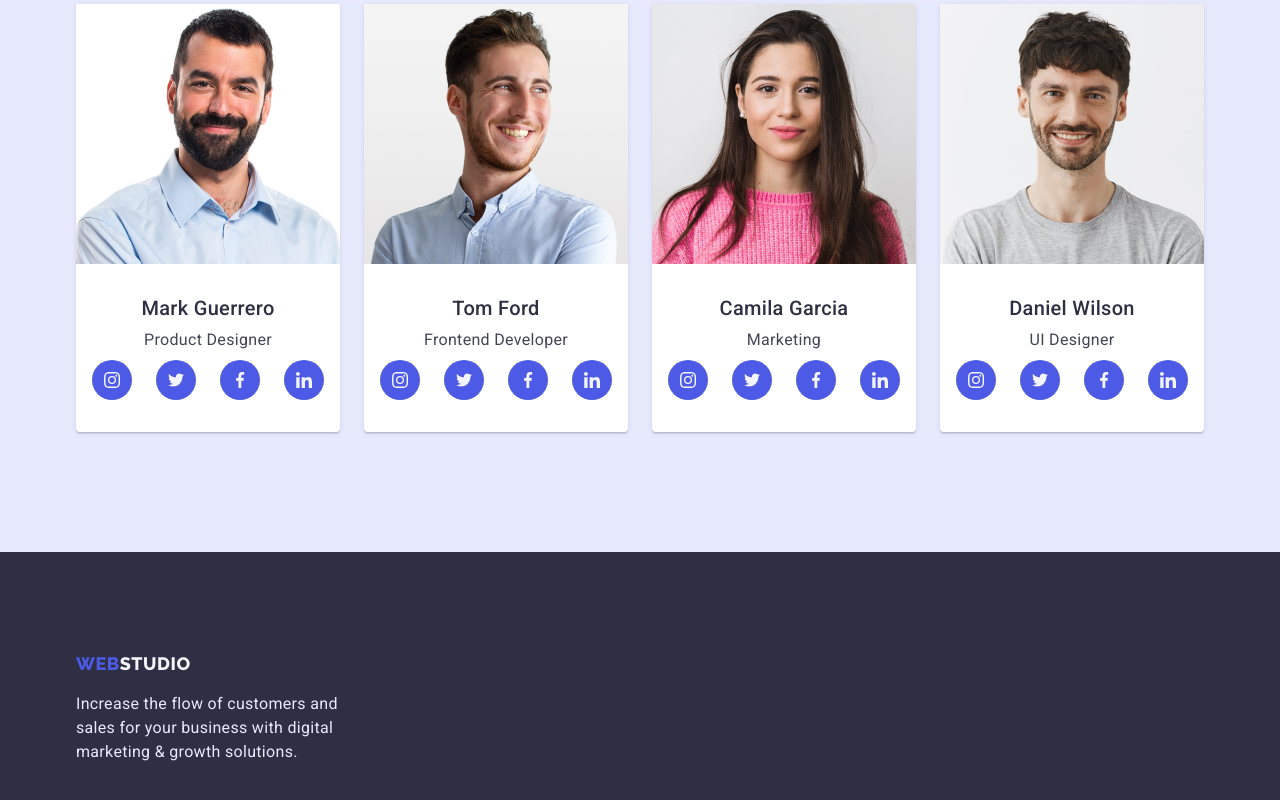
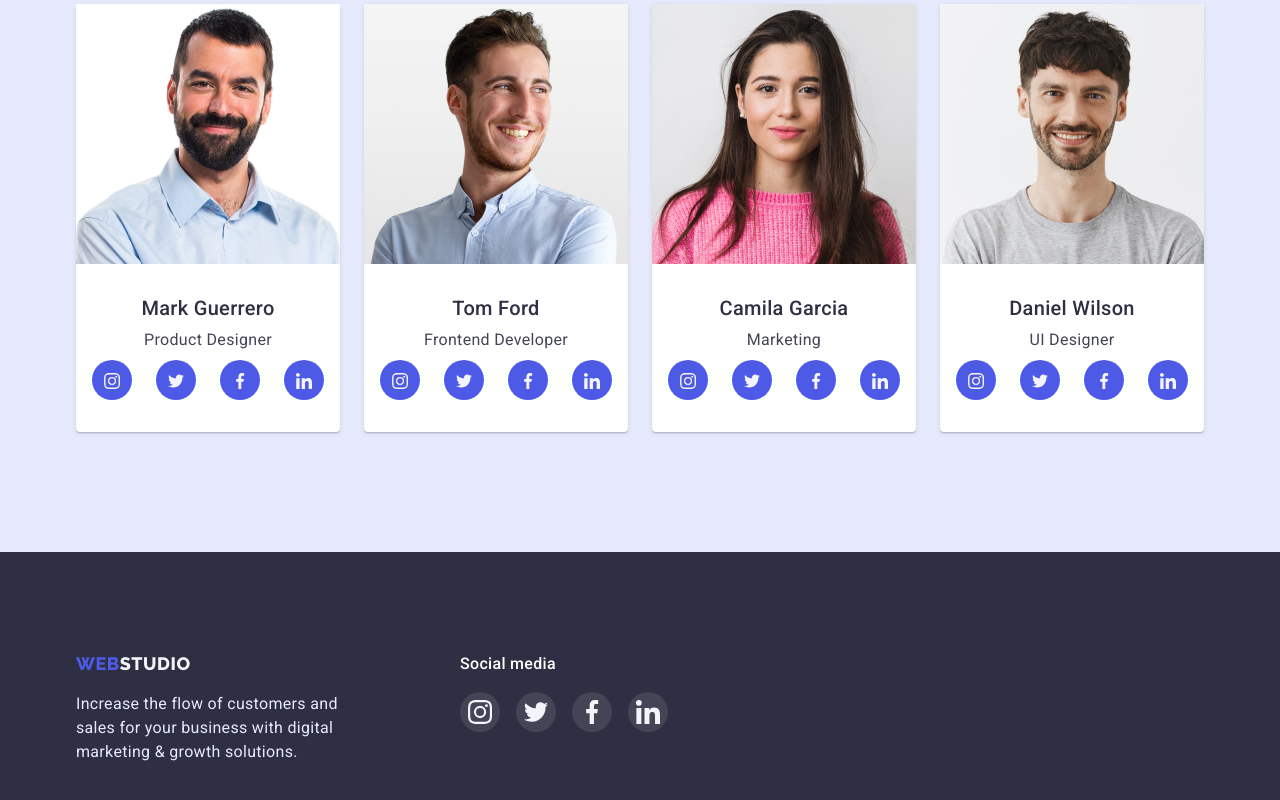
Before and after one commit to Ljuzifer/goit-markup-hw-04, a plain HTML site: page index.html in a window 1280 px wide. Shown: the part 1921-2721 px from the top of the page. Drawn offline with nearby package versions, Linux system fonts and the light colour scheme.

Commit message:
Clients section left

```diff
--- a/css/styles.css
+++ b/css/styles.css
@@ -9,6 +9,7 @@
   --accent-color: #404BBF;
   --logo-part-color: #4d5ae5;
   --footer-logo-part: #F4F4FD;
+  --footer-social-hover: #31D0AA;
 }
 
 /* body */
@@ -388,6 +389,10 @@ footer {
   padding-bottom: 100px;
 }
 
+.foot-logo-end {
+  margin-right: 120px;
+}
+
 .foot-part {
   color: var(--footer-logo-part);
 }
@@ -399,6 +404,43 @@ footer {
 .logo.foot-part {
   display: block;
   margin: 0 0 16px;
+}
+
+.media {
+  margin: 0 auto 16px 0;
+  font-weight: 500;
+  font-size: 16px;
+  line-height: 1.5;
+  letter-spacing: 0.02em;
+
+  color: var(--hero-text-color);
+}
+
+.social-list {
+  display: flex;
+  width: 208px;
+  text-align: center;
+  justify-content: space-between;
+  list-style: none;
+}
+
+.foot-link-back {
+  display: block;
+  border: transparent;
+  border-radius: 50%;
+  width: 40px;
+  height: 40px;
+  padding: 8px;
+  background-color: rgba(255, 255, 255, 0.1);
+}
+
+.foot-link-back:hover,
+.foot-link-back:focus {
+  background-color: var(--footer-social-hover);
+}
+
+.foot-info {
+  display: flex;
 }
 
 /* Portfolio */
--- a/index.html
+++ b/index.html
@@ -96,32 +96,32 @@
                             <p class="item-description">Product Designer</p>
                             <ul class="team-link">
                                 <li class="team-social">
-                                    <button class="btn-social">
+                                    <a href="" class="btn-social">
                                         <svg class="icon-team-social">
-                                            <use href="./images/sprite.svg#icon-instagram"></use>
+                                            <use href="./images/icons.svg#icon-instagram"></use>
                                         </svg>
-                                    </button>
+                                    </a>
                                 </li>
                                 <li class="team-social">
-                                    <button class="btn-social">
+                                    <a href="" class="btn-social">
                                         <svg class="icon-team-social">
-                                            <use href="./images/sprite.svg#icon-twitter"></use>
+                                            <use href="./images/icons.svg#icon-twitter"></use>
                                         </svg>
-                                    </button>
+                                    </a>
                                 </li>
                                 <li class="team-social">
-                                    <button class="btn-social">
+                                    <a href="" class="btn-social">
                                         <svg class="icon-team-social">
-                                            <use href="./images/sprite.svg#icon-facebook"></use>
+                                            <use href="./images/icons.svg#icon-facebook"></use>
                                         </svg>
-                                    </button>
+                                    </a>
                                 </li>
                                 <li class="team-social">
-                                    <button class="btn-social">
+                                    <a href="" class="btn-social">
                                         <svg class="icon-team-social">
-                                            <use href="./images/sprite.svg#icon-linkedin"></use>
+                                            <use href="./images/icons.svg#icon-linkedin"></use>
                                         </svg>
-                                    </button>
+                                    </a>
                                 </li>
                             </ul>
                         </div>
@@ -133,32 +133,32 @@
                             <p class="item-description">Frontend Developer</p>
                             <ul class="team-link">
                                 <li class="team-social">
-                                    <button class="btn-social">
+                                    <a href="" class="btn-social">
                                         <svg class="icon-team-social">
-                                            <use href="./images/sprite.svg#icon-instagram"></use>
+                                            <use href="./images/icons.svg#icon-instagram"></use>
                                         </svg>
-                                    </button>
+                                    </a>
                                 </li>
                                 <li class="team-social">
-                                    <button class="btn-social">
+                                    <a href="" class="btn-social">
                                         <svg class="icon-team-social">
-                                            <use href="./images/sprite.svg#icon-twitter"></use>
+                                            <use href="./images/icons.svg#icon-twitter"></use>
                                         </svg>
-                                    </button>
+                                    </a>
                                 </li>
                                 <li class="team-social">
-                                    <button class="btn-social">
+                                    <a href="" class="btn-social">
                                         <svg class="icon-team-social">
-                                            <use href="./images/sprite.svg#icon-facebook"></use>
+                                            <use href="./images/icons.svg#icon-facebook"></use>
                                         </svg>
-                                    </button>
+                                    </a>
                                 </li>
                                 <li class="team-social">
-                                    <button class="btn-social">
+                                    <a href="" class="btn-social">
                                         <svg class="icon-team-social">
-                                            <use href="./images/sprite.svg#icon-linkedin"></use>
+                                            <use href="./images/icons.svg#icon-linkedin"></use>
                                         </svg>
-                                    </button>
+                                    </a>
                                 </li>
                             </ul>
                         </div>
@@ -170,32 +170,32 @@
                             <p class="item-description">Marketing</p>
                             <ul class="team-link">
                                 <li class="team-social">
-                                    <button class="btn-social">
+                                    <a href="" class="btn-social">
                                         <svg class="icon-team-social">
-                                            <use href="./images/sprite.svg#icon-instagram"></use>
+                                            <use href="./images/icons.svg#icon-instagram"></use>
                                         </svg>
-                                    </button>
+                                    </a>
                                 </li>
                                 <li class="team-social">
-                                    <button class="btn-social">
+                                    <a href="" class="btn-social">
                                         <svg class="icon-team-social">
-                                            <use href="./images/sprite.svg#icon-twitter"></use>
+                                            <use href="./images/icons.svg#icon-twitter"></use>
                                         </svg>
-                                    </button>
+                                    </a>
                                 </li>
                                 <li class="team-social">
-                                    <button class="btn-social">
+                                    <a href="" class="btn-social">
                                         <svg class="icon-team-social">
-                                            <use href="./images/sprite.svg#icon-facebook"></use>
+                                            <use href="./images/icons.svg#icon-facebook"></use>
                                         </svg>
-                                    </button>
+                                    </a>
                                 </li>
                                 <li class="team-social">
-                                    <button class="btn-social">
+                                    <a href="" class="btn-social">
                                         <svg class="icon-team-social">
-                                            <use href="./images/sprite.svg#icon-linkedin"></use>
+                                            <use href="./images/icons.svg#icon-linkedin"></use>
                                         </svg>
-                                    </button>
+                                    </a>
                                 </li>
                             </ul>
                         </div>
@@ -207,32 +207,32 @@
                             <p class="item-description">UI Designer</p>
                             <ul class="team-link">
                                 <li class="team-social">
-                                    <button class="btn-social">
+                                    <a href="" class="btn-social">
                                         <svg class="icon-team-social">
-                                            <use href="./images/sprite.svg#icon-instagram"></use>
+                                            <use href="./images/icons.svg#icon-instagram"></use>
                                         </svg>
-                                    </button>
+                                    </a>
                                 </li>
                                 <li class="team-social">
-                                    <button class="btn-social">
+                                    <a href="" class="btn-social">
                                         <svg class="icon-team-social">
-                                            <use href="./images/sprite.svg#icon-twitter"></use>
+                                            <use href="./images/icons.svg#icon-twitter"></use>
                                         </svg>
-                                    </button>
+                                    </a>
                                 </li>
                                 <li class="team-social">
-                                    <button class="btn-social">
+                                    <a href="" class="btn-social">
                                         <svg class="icon-team-social">
-                                            <use href="./images/sprite.svg#icon-facebook"></use>
+                                            <use href="./images/icons.svg#icon-facebook"></use>
                                         </svg>
-                                    </button>
+                                    </a>
                                 </li>
                                 <li class="team-social">
-                                    <button class="btn-social">
+                                    <a href="" class="btn-social">
                                         <svg class="icon-team-social">
-                                            <use href="./images/sprite.svg#icon-linkedin"></use>
+                                            <use href="./images/icons.svg#icon-linkedin"></use>
                                         </svg>
-                                    </button>
+                                    </a>
                                 </li>
                             </ul>
                         </div>
@@ -243,11 +243,46 @@
     </main>
 
     <footer class="section foot">
-        <div class="container">
-            <a href="./index.html" class="logo foot-part">
-                <span class="logo-web">Web</span>Studio</a>
-            <p class="item-description">Increase the flow of customers and sales for your business with digital marketing & growth
-                solutions.</p>
+        <div class="container foot-info">
+            <div class="foot-logo-end">
+                <a href="./index.html" class="logo foot-part">
+                    <span class="logo-web">Web</span>Studio</a>
+                <p class="item-description">Increase the flow of customers and sales for your business with digital marketing & growth
+                    solutions.</p>
+            </div>
+            <div class="foot-social-links">
+                <h2 class="media">Social media</h2>
+                <ul class="social-list">
+                    <li class="social-item">
+                        <a href="" class="foot-link-back">
+                            <svg class="foot-link-sign" width="24px" height="24px">
+                                <use href="./images/icons.svg#icon-instagram-footer"></use>
+                            </svg>
+                        </a>
+                    </li>
+                    <li class="social-item">
+                        <a href="" class="foot-link-back">
+                            <svg class="foot-link-sign" width="24px" height="24px">
+                                <use href="./images/icons.svg#icon-twitter-footer"></use>
+                            </svg>
+                        </a>
+                    </li>
+                    <li class="social-item">
+                        <a href="" class="foot-link-back">
+                            <svg class="foot-link-sign" width="24px" height="24px">
+                                <use href="./images/icons.svg#icon-facebook-footer"></use>
+                            </svg>
+                        </a>
+                    </li>
+                    <li class="social-item">
+                        <a href="" class="foot-link-back">
+                            <svg class="foot-link-sign" width="24px" height="24px">
+                                <use href="./images/icons.svg#icon-linkedin-footer"></use>
+                            </svg>
+                        </a>
+                    </li>
+                </ul>
+            </div>
         </div>
     </footer>
 </body>
```
Also changed, not shown: portfolio.html (+41 -4 lines), images/icons.svg (renamed from images/sprite.svg).
